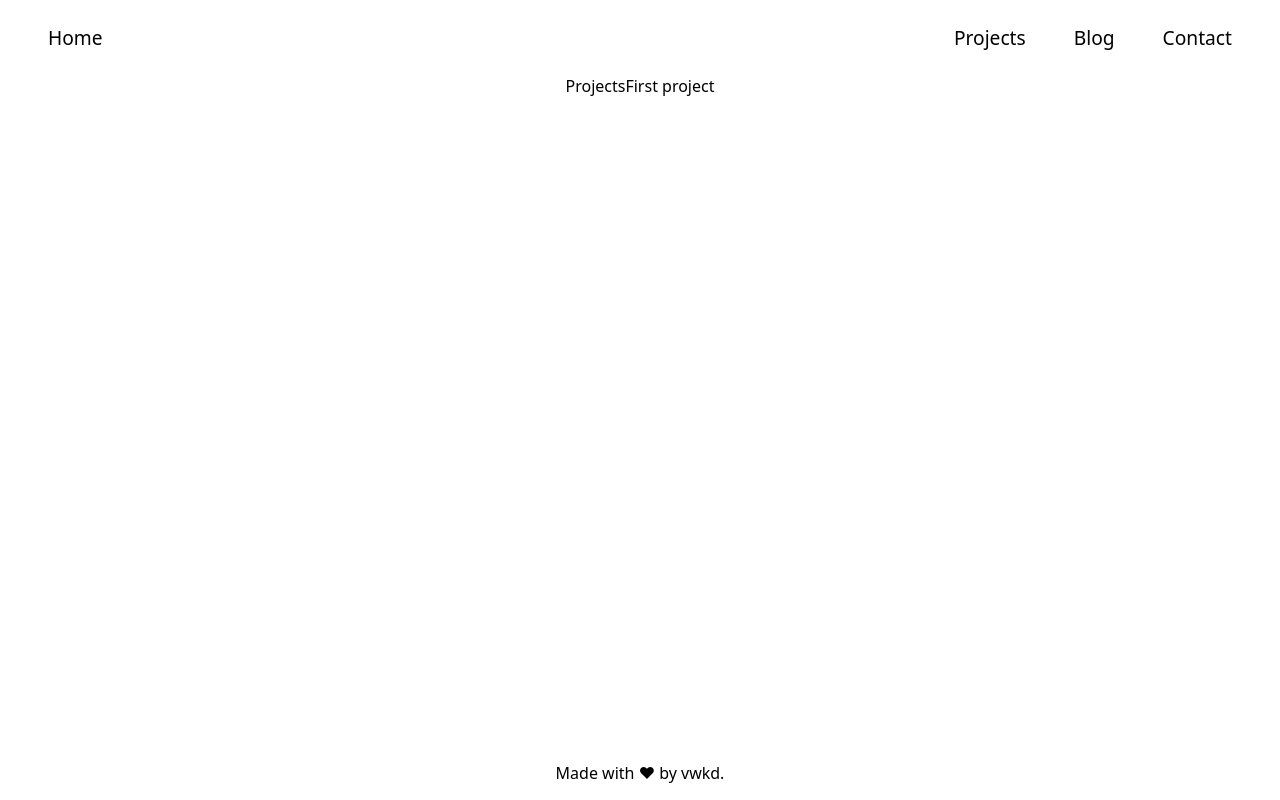
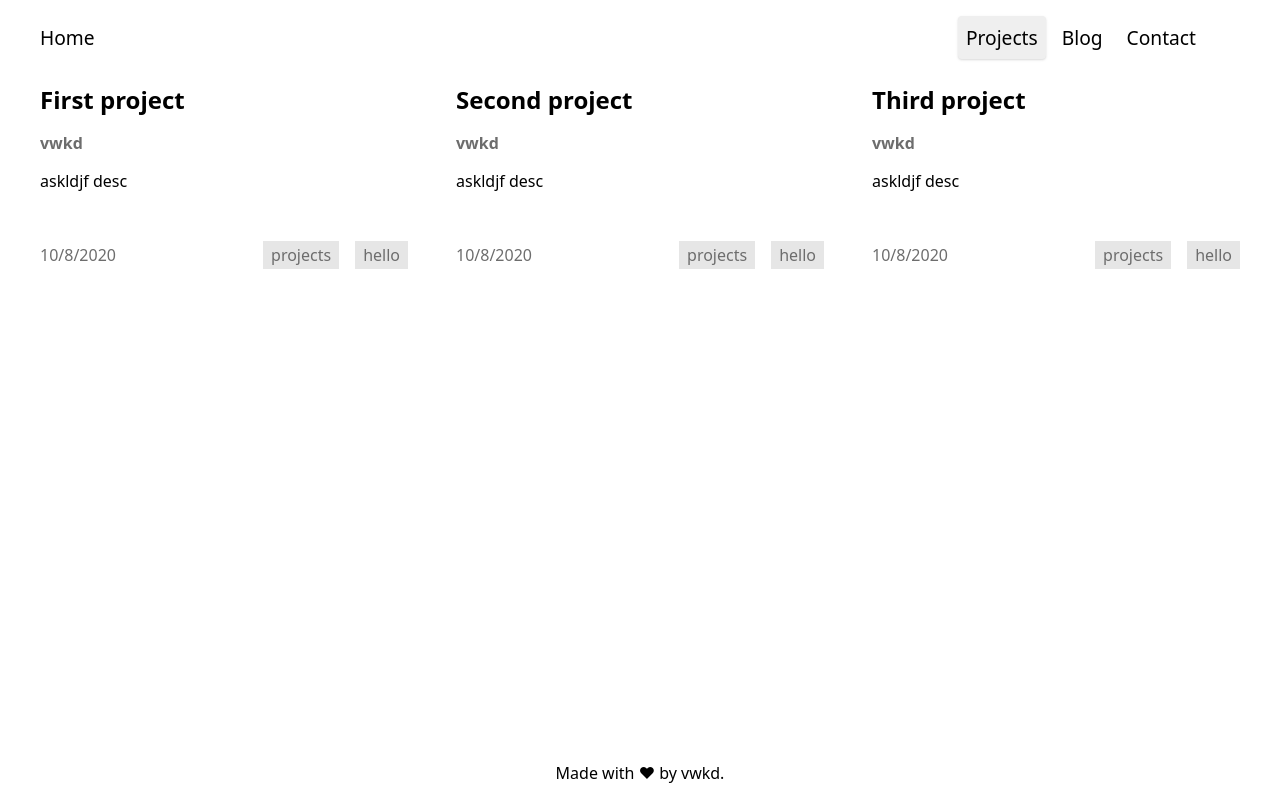
Before and after one commit to zjopy/zjopy.github.io, an Eleventy site: page source/projects.ejs in a window 1280 px wide. Built offline with nearby package versions, Linux system fonts and the light colour scheme; Eleventy itself is replaced by a stand-in of ours; files that its build step writes are made by us from their sources.

Commit message:
products, blog, contact pages

```diff
--- a/source/_includes/_header.ejs
+++ b/source/_includes/_header.ejs
@@ -1,8 +1,18 @@
 <nav>
     <ul>
         <li><a href="/">Home</a></li>
-        <li><a href="/projects/">Projects</a></li>
-        <li><a href="/blog/">Blog</a></li>
-        <li><a href="/contact/">Contact</a></li>
+        <li><a <% if(page.fileSlug == "projects") { %>class="current"<% } %> href="/projects/">Projects</a></li>
+        <li><a <% if(page.fileSlug == "blog") { %>class="current"<% } %> href="/blog/">Blog</a></li>
+        <li><a <% if(page.fileSlug == "contact") { %>class="current"<% } %> href="/contact/">Contact</a></li>
+        <li>
+            <a href="https://github.com/vwkd" target="_blank">
+                <svg viewBox="0 0 24 24" xmlns="http://www.w3.org/2000/svg">
+                    <title>GitHub</title>
+                    <path
+                        d="M12 .297c-6.63 0-12 5.373-12 12 0 5.303 3.438 9.8 8.205 11.385.6.113.82-.258.82-.577 0-.285-.01-1.04-.015-2.04-3.338.724-4.042-1.61-4.042-1.61C4.422 18.07 3.633 17.7 3.633 17.7c-1.087-.744.084-.729.084-.729 1.205.084 1.838 1.236 1.838 1.236 1.07 1.835 2.809 1.305 3.495.998.108-.776.417-1.305.76-1.605-2.665-.3-5.466-1.332-5.466-5.93 0-1.31.465-2.38 1.235-3.22-.135-.303-.54-1.523.105-3.176 0 0 1.005-.322 3.3 1.23.96-.267 1.98-.399 3-.405 1.02.006 2.04.138 3 .405 2.28-1.552 3.285-1.23 3.285-1.23.645 1.653.24 2.873.12 3.176.765.84 1.23 1.91 1.23 3.22 0 4.61-2.805 5.625-5.475 5.92.42.36.81 1.096.81 2.22 0 1.606-.015 2.896-.015 3.286 0 .315.21.69.825.57C20.565 22.092 24 17.592 24 12.297c0-6.627-5.373-12-12-12"
+                    />
+                </svg>
+            </a>
+        </li>
     </ul>
 </nav>
--- a/source/blog.ejs
+++ b/source/blog.ejs
@@ -6,13 +6,19 @@ description: blog blog blog
 css: blog.css
 ---
 
-<h1><%= title %></h1>
-
 <ul>
     <% collections.posts.forEach(post => { %>
         <li>
             <a href="<%= post.url %>">
-                <%= post.data.title %>
+                <h2 class="title"><%= post.data.title %></h2>
+                <p class="author"><%= post.data.author %></p>
+                <p class="description"><%= post.data.description %></p>
+                <div class="foot">
+                    <time datetime="<%= post.data.date %>"><%= post.data.date.toLocaleDateString() %></time>
+                    <% post.data.tags.forEach(tag => { %>
+                        <div><%= tag %></div>
+                        <% }) %>
+                    </div>
             </a>
         </li>
     <% })%>
--- /dev/null
+++ b/source/blog/first.md
@@ -0,0 +1,11 @@
+---
+title: Raaaaad title
+description: Coooooool desc
+author: vwkd
+date: 2020-10-08
+tags:
+  - hello
+---
+# First post
+
+Hello World!
--- a/source/blog/first-post.md
+++ b/source/blog/second.md
@@ -1,13 +1,11 @@
 ---
-title: Raaaaad title
+title: 2Raaaaad second
 description: Coooooool desc
 author: vwkd
 date: 2020-10-08
 tags:
   - hello
 ---
-# First post
+# Second post
 
 Hello World!
-
-<%- date %>
--- /dev/null
+++ b/source/blog/third.md
@@ -0,0 +1,11 @@
+---
+title: 3Raaaaad second
+description: Coooooool desc
+author: vwkd
+date: 2020-10-08
+tags:
+  - hello
+---
+# Third post
+
+Hello World!
--- a/source/contact.ejs
+++ b/source/contact.ejs
@@ -6,7 +6,22 @@ description: contact me
 css: contact.css
 ---
 
-<form action="POST" method="post">
-    <textarea name="" id="" cols="30" rows="10"></textarea>
-    <button type="submit"></button>
+<!-- todo: add action -->
+<form action="" method="post">
+        <label for="name">Name</label>
+        <input type="text" name="name" id="name" placeholder="Your name..."/>
+
+        <label for="email">E-Mail</label>
+        <input type="email" name="email" id="email" placeholder="Your e-mail..."/>
+
+        <label for="message">Message</label>
+        <textarea
+            name="message"
+            id="message"
+            cols="30"
+            rows="10"
+            placeholder="Your message..."
+        ></textarea>
+
+    <button type="submit">Submit</button>
 </form>
--- a/source/projects.ejs
+++ b/source/projects.ejs
@@ -6,14 +6,18 @@ description: projects i did
 css: projects.css
 ---
 
-<h1><%= title %></h1>
+<!-- <h1><%= title %></h1> -->
 
-<ul>
-    <% collections.projects.forEach(project => { %>
-        <li>
-            <a href="<%= project.url %>">
-                <%= project.data.title %>
-            </a>
-        </li>
-    <% })%>
-</ul>
+<% collections.projects.forEach(project => { %>
+<a href="<%= project.url %>">
+    <h2 class="title"><%= project.data.title %></h2>
+    <p class="author"><%= project.data.author %></p>
+    <p class="description"><%= project.data.description %></p>
+    <div class="foot">
+        <time datetime="<%= project.data.date %>"><%= project.data.date.toLocaleDateString() %></time>
+        <% project.data.tags.forEach(tag => { %>
+            <div><%= tag %></div>
+            <% }) %>
+        </div>
+</a>
+<% })%>
--- /dev/null
+++ b/source/projects/first/index.md
@@ -0,0 +1,8 @@
+---
+title: First project
+description: askldjf desc
+author: vwkd
+date: 2020-10-08
+tags:
+  - hello
+---
--- /dev/null
+++ b/source/projects/second.md
@@ -0,0 +1,8 @@
+---
+title: Second project
+description: askldjf desc
+author: vwkd
+date: 2020-10-08
+tags:
+  - hello
+---
--- a/source/projects/first-project.md
+++ b/source/projects/third.md
@@ -1,9 +1,8 @@
 ---
-title: First project
+title: Third project
 description: askldjf desc
 author: vwkd
 date: 2020-10-08
 tags:
   - hello
 ---
-# First project
--- a/source/static/base.css
+++ b/source/static/base.css
@@ -22,7 +22,8 @@ header ul {
     flex: 1;
     flex-direction: row;
     justify-content: flex-end;
-    gap: 1rem;
+    align-items: center;
+    gap: 0.5rem;
 }
 
 header li:first-child {
@@ -32,7 +33,6 @@ header li:first-child {
 main {
     flex: 1;
     flex-direction: row;
-    justify-content: center;
 }
 
 footer {
@@ -44,9 +44,10 @@ footer {
 
 :root {
     --color-primary: black;
-    --color-secondary: white;
-    --color-secondary--hov: #efefef;
-    --color-secondary--act: #e6e6e6;
+    --color-secondary: #6d6d6d;
+    --color-background: white;
+    --color-background--hov: #efefef;
+    --color-background--act: #e6e6e6;
     /* --color-secondary-inv: #fefefe; */
     --border-radius: 0.25rem;
     /* accessibility */
@@ -56,20 +57,13 @@ footer {
 
 html {
     font-family: system-ui, -apple-system, BlinkMacSystemFont, "Segoe UI", Roboto, "Helvetica Neue",
-    Arial, "Noto Sans", sans-serif, "Apple Color Emoji", "Segoe UI Emoji", "Segoe UI Symbol", "Noto Color Emoji";
+        Arial, "Noto Sans", sans-serif, "Apple Color Emoji", "Segoe UI Emoji", "Segoe UI Symbol",
+        "Noto Color Emoji";
     font-size: 16px;
     font-weight: 400;
     color: var(--color-primary);
-    background-color: var(--color-secondary);
+    background-color: var(--color-background);
 }
-
-/* a:hover {
-    text-decoration: underline;
-}
-
-a:active {
-    text-decoration-style: dashed;
-} */
 
 button,
 a {
@@ -80,20 +74,30 @@ a {
         transform;
 }
 
-header a {
-    padding: 0.5rem 1rem;
+button,
+a {
+    padding: 0.5rem;
     border-radius: var(--border-radius);
     white-space: nowrap;
 }
 
-header a:hover {
-    background-color: var(--color-secondary--hov);
+.current,
+button:hover,
+a:hover {
+    background-color: var(--color-background--hov);
     box-shadow: 0 1px 3px 0 rgba(0, 0, 0, 0.1), 0 1px 2px 0 rgba(0, 0, 0, 0.06);
 }
 
-header a:active {
-    background-color: var(--color-secondary--act);
+button:active,
+a:active {
+    background-color: var(--color-background--act);
     box-shadow: 0 1px 2px 1px rgba(0, 0, 0, 0.1), 0 1px 2px 1px rgba(0, 0, 0, 0.1);
+}
+
+header svg {
+    fill: white;
+    width: 1.25rem;
+    height: 1.25rem;
 }
 
 footer {
@@ -104,26 +108,22 @@ footer {
 
 @media (prefers-color-scheme: dark) {
     :root {
-    --color-primary: white;
-    --color-secondary: black;
-    --color-secondary--hov: #1d1d1d;
-    --color-secondary--act: #2f2f2f;
+        --color-primary: white;
+        --color-secondary: #ababab;
+        --color-background: black;
+        --color-background--hov: #1d1d1d;
+        --color-background--act: #2f2f2f;
     }
 
+    .current,
+    button:hover,
     a:hover {
-        /* color: var(--color-gray-300); */
-    }
-
-    a:active {
-        /* color: var(--color-white); */
-    }
-
-    header a:hover {
         box-shadow: 0 1px 3px 0 rgba(255, 255, 255, 0.2), 0 1px 2px 0 rgba(255, 255, 255, 0.12);
     }
 
-    header a:active {
+    button:active,
+    a:active {
         box-shadow: 0 1px 3px 0 rgba(255, 255, 255, 0.3), 0 1px 2px 0 rgba(255, 255, 255, 0.12);
-        /* background-color: var(--color-secondary-act); */
+        /* background-color: var(--color-background-act); */
     }
 }
--- a/source/static/blog.css
+++ b/source/static/blog.css
@@ -1 +1,44 @@
 /* todo */
+
+main ul {
+    flex-direction: column;
+    flex: 1;
+}
+
+main a {
+    flex: 1;
+    flex-direction: column;
+    gap: 1rem;
+    min-height: 200px;
+}
+
+main .title {
+    font-weight: 700;
+    font-size: 1.5rem;
+}
+
+main .author {
+    font-weight: 600;
+    color: var(--color-secondary);
+}
+
+main .description {
+    flex: 1;
+}
+
+.foot {
+    gap: 1rem;
+    align-items: center;
+    color: var(--color-secondary);
+}
+
+.foot time {
+    margin-right: auto;
+}
+
+.foot div {
+    /* todo */
+    background-color: var(--color-background--act);
+    border-radius: (--border-radius);
+    padding: 0.2rem 0.5rem;
+}
--- a/source/static/contact.css
+++ b/source/static/contact.css
@@ -1 +1,37 @@
-/* todo */
+main {
+    justify-content: center;
+    align-items: center;
+}
+
+main form {
+    flex: 1;
+    min-width: 300px;
+    max-width: 700px;
+    padding: 1rem;
+    display: grid;
+    grid-template-columns: max-content 1fr;
+    grid-template-rows: auto auto 1fr auto;
+    gap: 1rem;
+}
+
+main button {
+    grid-column: span 1 / -1;
+    justify-self: right;
+    font-size: 1.2rem;
+}
+
+label[for="name"],
+label[for="email"] {
+    align-items: center;
+}
+
+label[for="message"] {
+    margin-top: 1rem;
+}
+
+main input,
+textarea {
+    background-color: var(--color-background--hov);
+    border-radius: var(--border-radius);
+    padding: 1rem;
+}
--- a/source/static/projects.css
+++ b/source/static/projects.css
@@ -1 +1,50 @@
 /* todo */
+
+main {
+    flex: 1;
+    display: grid;
+    grid-template-columns: repeat(auto-fill, minmax(min(300px, 100%), 1fr));
+    grid-template-rows: repeat(auto-fill, minmax(min(200px, 100%), 1fr));
+    grid-auto-columns: minmax(min(300px, 100%), 1fr);
+    grid-auto-rows: minmax(min(200px, 100%), 1fr);
+    gap: 2rem;
+}
+
+main a {
+    flex: 1;
+    /* todo: temporary, delete me */
+    /* background-color: #f5f5f5; */
+    flex-direction: column;
+    gap: 1rem;
+}
+
+main .title {
+    font-weight: 700;
+    font-size: 1.5rem;
+}
+
+main .author {
+    font-weight: 600;
+    color: var(--color-secondary);
+}
+
+main .description {
+    flex: 1;
+}
+
+.foot {
+    gap: 1rem;
+    align-items: center;
+    color: var(--color-secondary);
+}
+
+.foot time {
+    margin-right: auto;
+}
+
+.foot div {
+    /* todo */
+    background-color: var(--color-background--act);
+    border-radius: (--border-radius);
+    padding: 0.2rem 0.5rem;
+}
```
